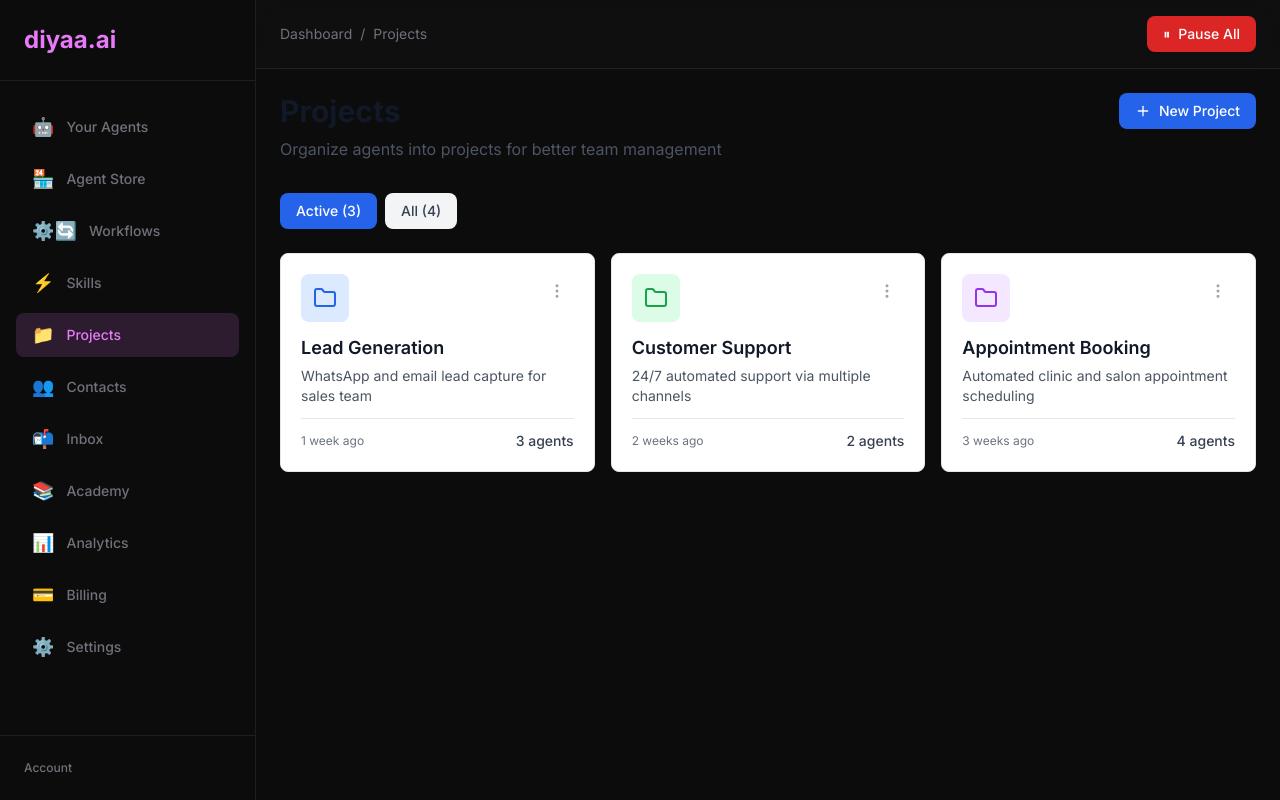
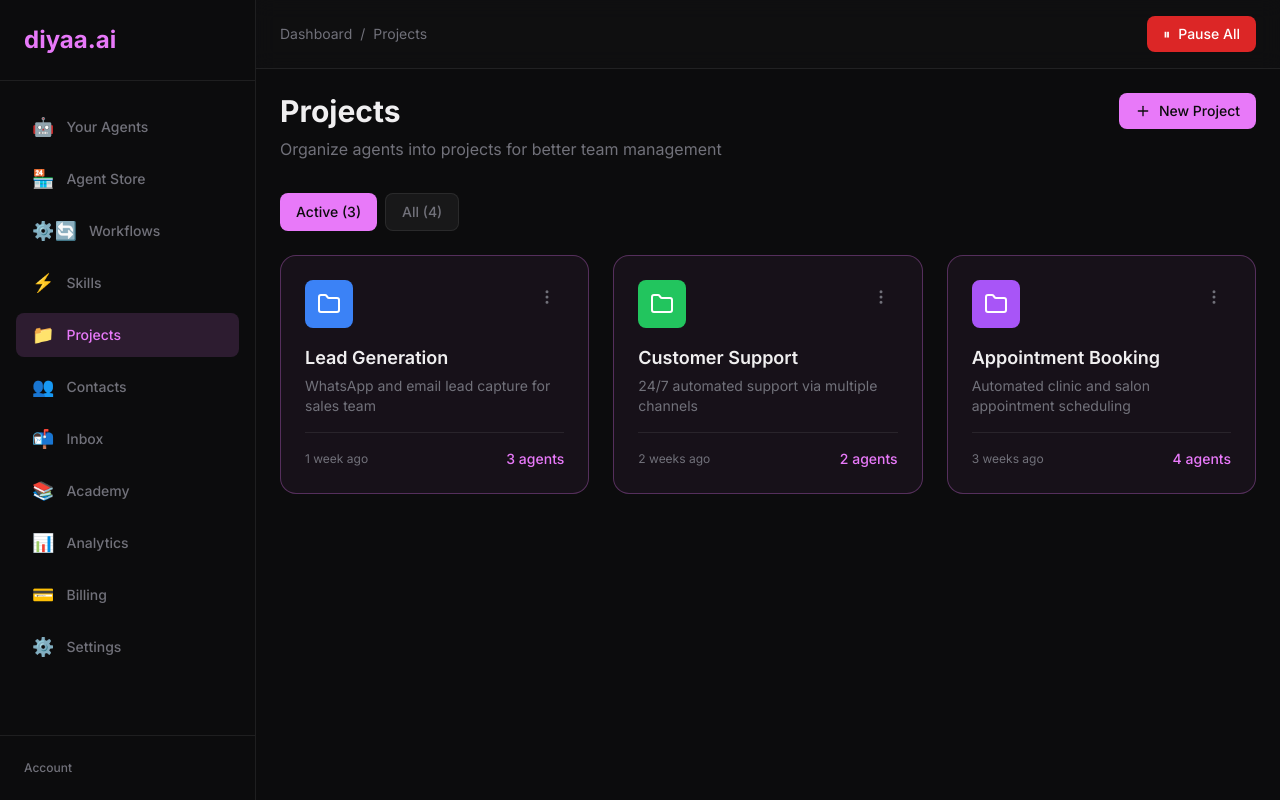
Before and after one commit to mikey21-web/saas, a Next.js app: page /projects in a window 1280 px wide. Built offline with nearby package versions, Linux system fonts and the light colour scheme.

Commit message:
🎨 Projects page: Dark theme, magenta accents, glassmorphic cards

```diff
--- a/app/(dashboard)/projects/page.tsx
+++ b/app/(dashboard)/projects/page.tsx
@@ -21,7 +21,7 @@ const mockProjects: Project[] = [
     agentCount: 3,
     status: 'active',
     createdDate: '1 week ago',
-    color: 'bg-blue-100',
+    color: 'bg-blue-500',
   },
   {
     id: 2,
@@ -30,7 +30,7 @@ const mockProjects: Project[] = [
     agentCount: 2,
     status: 'active',
     createdDate: '2 weeks ago',
-    color: 'bg-green-100',
+    color: 'bg-green-500',
   },
   {
     id: 3,
@@ -39,7 +39,7 @@ const mockProjects: Project[] = [
     agentCount: 4,
     status: 'active',
     createdDate: '3 weeks ago',
-    color: 'bg-purple-100',
+    color: 'bg-purple-500',
   },
   {
     id: 4,
@@ -48,7 +48,7 @@ const mockProjects: Project[] = [
     agentCount: 0,
     status: 'archived',
     createdDate: '2 months ago',
-    color: 'bg-gray-100',
+    color: 'bg-gray-600',
   },
 ]
 
@@ -68,79 +68,81 @@ export default function ProjectsPage() {
     <div>
       <div className="mb-8">
         <div className="flex items-center justify-between mb-2">
-          <h1 className="text-3xl font-bold text-gray-900">Projects</h1>
-          <button className="flex items-center gap-2 px-4 py-2 bg-blue-600 text-white rounded-lg hover:bg-blue-700 font-medium text-sm">
+          <h1 className="text-3xl font-bold" style={{ color: '#f0eff0' }}>Projects</h1>
+          <button className="flex items-center gap-2 px-4 py-2 rounded-lg font-medium text-sm transition-all" style={{ background: '#e879f9', color: '#0c0c0d' }}>
             <Plus size={16} />
             New Project
           </button>
         </div>
-        <p className="text-gray-600">Organize agents into projects for better team management</p>
+        <p style={{ color: '#71717a' }}>Organize agents into projects for better team management</p>
       </div>
 
       {/* Tabs */}
       <div className="flex gap-2 mb-6">
         <button
           onClick={() => setActiveTab('active')}
-          className={`px-4 py-2 rounded-lg text-sm font-medium transition-colors ${
-            activeTab === 'active'
-              ? 'bg-blue-600 text-white'
-              : 'bg-gray-100 text-gray-700 hover:bg-gray-200'
-          }`}
+          className="px-4 py-2 rounded-lg text-sm font-medium transition-colors"
+          style={{
+            background: activeTab === 'active' ? '#e879f9' : 'rgba(255,255,255,0.05)',
+            color: activeTab === 'active' ? '#0c0c0d' : '#71717a',
+            border: activeTab === 'active' ? 'none' : '1px solid rgba(255,255,255,0.08)'
+          }}
         >
           Active ({projects.filter(p => p.status === 'active').length})
         </button>
         <button
           onClick={() => setActiveTab('all')}
-          className={`px-4 py-2 rounded-lg text-sm font-medium transition-colors ${
-            activeTab === 'all'
-              ? 'bg-blue-600 text-white'
-              : 'bg-gray-100 text-gray-700 hover:bg-gray-200'
-          }`}
+          className="px-4 py-2 rounded-lg text-sm font-medium transition-colors"
+          style={{
+            background: activeTab === 'all' ? '#e879f9' : 'rgba(255,255,255,0.05)',
+            color: activeTab === 'all' ? '#0c0c0d' : '#71717a',
+            border: activeTab === 'all' ? 'none' : '1px solid rgba(255,255,255,0.08)'
+          }}
         >
           All ({projects.length})
         </button>
       </div>
 
       {/* Projects Grid */}
-      <div className="grid grid-cols-1 md:grid-cols-2 lg:grid-cols-3 gap-4">
+      <div className="grid grid-cols-1 md:grid-cols-2 lg:grid-cols-3 gap-6">
         {filtered.map(project => (
           <div
             key={project.id}
-            className="bg-white rounded-lg border border-gray-200 p-5 hover:shadow-md transition-shadow"
+            className="rounded-2xl p-6 border transition-all hover:border-opacity-100"
+            style={{
+              borderColor: project.status === 'active' ? 'rgba(232,121,249,0.3)' : 'rgba(255,255,255,0.08)',
+              background: project.status === 'active' ? 'rgba(232,121,249,0.05)' : 'rgba(255,255,255,0.02)',
+            }}
           >
-            <div className="flex items-start justify-between mb-3">
+            <div className="flex items-start justify-between mb-4">
               <div className={`w-12 h-12 ${project.color} rounded-lg flex items-center justify-center`}>
-                <Folder size={24} className={
-                  project.color === 'bg-blue-100' ? 'text-blue-600' :
-                  project.color === 'bg-green-100' ? 'text-green-600' :
-                  project.color === 'bg-purple-100' ? 'text-purple-600' :
-                  'text-gray-600'
-                } />
+                <Folder size={24} style={{ color: '#fff' }} />
               </div>
-              <button className="p-2 hover:bg-gray-100 rounded-lg transition-colors">
-                <MoreVertical size={18} className="text-gray-400" />
+              <button className="p-2 rounded-lg transition-colors" style={{ color: '#71717a' }}>
+                <MoreVertical size={18} />
               </button>
             </div>
 
-            <h3 className="text-lg font-semibold text-gray-900 mb-1">{project.name}</h3>
-            <p className="text-sm text-gray-600 mb-3">{project.description}</p>
+            <h3 className="text-lg font-semibold mb-1" style={{ color: '#f0eff0' }}>{project.name}</h3>
+            <p className="text-sm mb-4" style={{ color: '#71717a' }}>{project.description}</p>
 
-            <div className="flex items-center justify-between pt-3 border-t border-gray-200">
-              <span className="text-xs text-gray-500">{project.createdDate}</span>
-              <span className="text-sm font-medium text-gray-700">
+            <div className="flex items-center justify-between pt-4 border-t" style={{ borderColor: 'rgba(255,255,255,0.08)' }}>
+              <span className="text-xs" style={{ color: '#71717a' }}>{project.createdDate}</span>
+              <span className="text-sm font-medium" style={{ color: '#e879f9' }}>
                 {project.agentCount} agent{project.agentCount !== 1 ? 's' : ''}
               </span>
             </div>
 
             {project.status === 'archived' && (
-              <div className="mt-3 pt-3 border-t border-gray-200 flex gap-2">
-                <button className="flex-1 flex items-center justify-center gap-1 px-3 py-1 text-xs font-medium text-blue-600 hover:bg-blue-50 rounded transition-colors">
+              <div className="mt-4 pt-4 border-t border-gray-200 flex gap-2" style={{ borderColor: 'rgba(255,255,255,0.08)' }}>
+                <button className="flex-1 flex items-center justify-center gap-1 px-3 py-1 text-xs font-medium rounded transition-colors" style={{ color: '#e879f9', background: 'rgba(232,121,249,0.1)' }}>
                   <Archive size={14} />
                   Unarchive
                 </button>
                 <button
                   onClick={() => handleDelete(project.id)}
-                  className="flex-1 flex items-center justify-center gap-1 px-3 py-1 text-xs font-medium text-red-600 hover:bg-red-50 rounded transition-colors"
+                  className="flex-1 flex items-center justify-center gap-1 px-3 py-1 text-xs font-medium rounded transition-colors"
+                  style={{ color: '#ef4444', background: 'rgba(239,68,68,0.1)' }}
                 >
                   <Trash2 size={14} />
                   Delete
@@ -152,10 +154,10 @@ export default function ProjectsPage() {
       </div>
 
       {filtered.length === 0 && (
-        <div className="text-center py-12 bg-white rounded-lg border border-gray-200">
+        <div className="text-center py-12 rounded-2xl border" style={{ borderColor: 'rgba(232,121,249,0.3)', background: 'rgba(232,121,249,0.05)' }}>
           <p className="text-4xl mb-4">📁</p>
-          <p className="text-gray-600 mb-4">No projects yet</p>
-          <button className="px-4 py-2 bg-blue-600 text-white rounded-lg hover:bg-blue-700 font-medium text-sm">
+          <p className="mb-4" style={{ color: '#71717a' }}>No projects yet</p>
+          <button className="px-4 py-2 rounded-lg font-medium text-sm transition-all" style={{ background: '#e879f9', color: '#0c0c0d' }}>
             Create Your First Project
           </button>
         </div>
```
